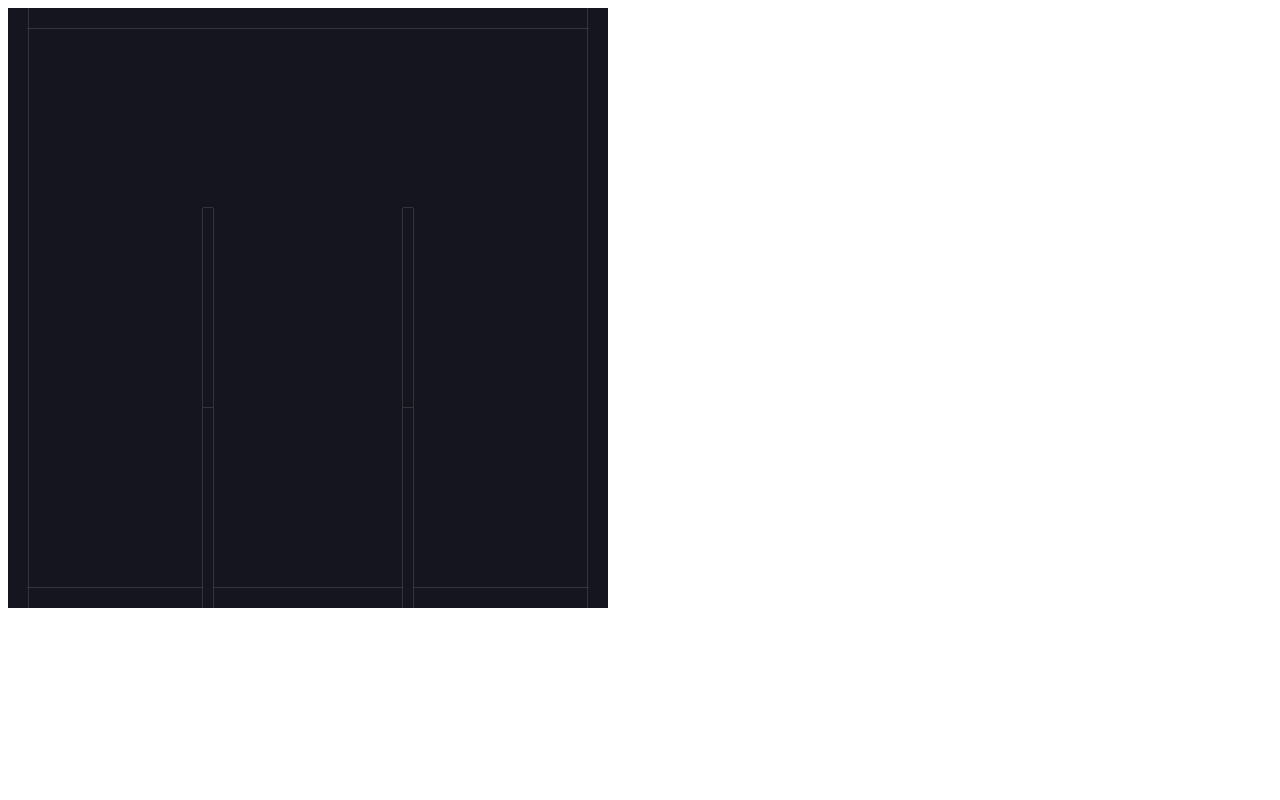
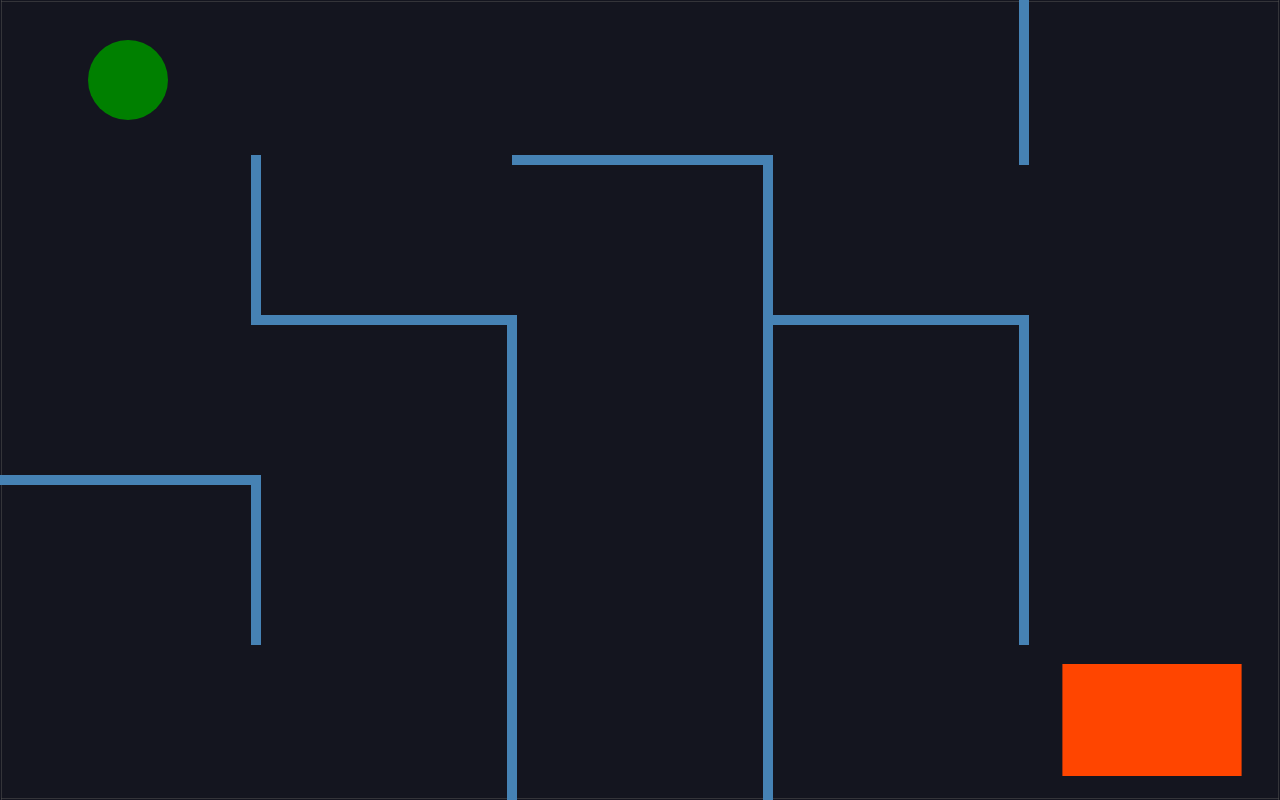
Before and after one commit to anthonyvelez/maze-game, a plain HTML site: page index.html in a window 1280 px wide. Drawn offline with nearby package versions, Linux system fonts and the light colour scheme; animation ran at ten frames a second.

Commit message:
Add ball, goal, movement and win annimation

```diff
--- a/index.html
+++ b/index.html
@@ -3,9 +3,33 @@
     <meta charset="UTF-8">
     <meta name="viewport" content="width=device-width, initial-scale=1.0">
     <script src="https://cdnjs.cloudflare.com/ajax/libs/matter-js/0.14.2/matter.min.js"></script>
+    <style>
+        body {
+            margin: 0
+        }
+        .hidden {
+            display: none !important;
+        }
+        h1 {
+            color: white;
+            font-size: 50px;
+        }
+        .winner {
+            display: flex;
+            justify-content: center;
+            align-items: center;
+            position: absolute;
+            z-index: 1;
+            height: 100vh;
+            width: 100vw;
+        }
+    </style>
     <title>Maze Game</title>
 </head>
 <body>
+    <div class="winner hidden">
+        <h1>You Win!</h1>
+    </div>
 
 <script src="index.js"></script>
 </body>
--- a/index.js
+++ b/index.js
@@ -1,12 +1,15 @@
-const { Engine, Render, Runner, World, Bodies } = Matter;
+const { Engine, Render, Runner, World, Bodies, Body, Events } = Matter;
 
-const cells = 3;
-const width = 600;
-const height = 600;
+const cellsHorizontal = 5;
+const cellsVertical = 5;
+const width = window.innerWidth;
+const height = window.innerHeight;
 
-const unitLength = width / cells;
+const unitLengthX = width / cellsHorizontal;
+const unitLengthY = height / cellsVertical;
 
 const engine = Engine.create();
+engine.world.gravity.y = 0;
 const { world } = engine;
 const render = Render.create({
 	element : document.body,
@@ -21,16 +24,16 @@ const render = Render.create({
 Render.run(render);
 Runner.run(Runner.create(), engine);
 
-//Walls
+//Borders
 const walls = [
 	//top
-	Bodies.rectangle(width / 2, 0, width, 40, { isStatic: true }),
+	Bodies.rectangle(width / 2, 0, width, 2, { isStatic: true }),
 	//bottom
-	Bodies.rectangle(width / 2, height, width, 40, { isStatic: true }),
+	Bodies.rectangle(width / 2, height, width, 2, { isStatic: true }),
 	//left
-	Bodies.rectangle(0, height / 2, 40, height, { isStatic: true }),
+	Bodies.rectangle(0, height / 2, 2, height, { isStatic: true }),
 	//right
-	Bodies.rectangle(width, height / 2, 40, height, { isStatic: true })
+	Bodies.rectangle(width, height / 2, 2, height, { isStatic: true })
 ];
 
 World.add(world, walls);
@@ -51,12 +54,12 @@ const shuffle = (arr) => {
 	return arr;
 };
 
-const grid = Array(cells).fill(null).map(() => Array(cells).fill(false));
-const verticals = Array(cells).fill(null).map(() => Array(cells - 1).fill(false));
-const horizontals = Array(cells - 1).fill(null).map(() => Array(cells).fill(false));
+const grid = Array(cellsVertical).fill(null).map(() => Array(cellsHorizontal).fill(false));
+const verticals = Array(cellsVertical).fill(null).map(() => Array(cellsHorizontal - 1).fill(false));
+const horizontals = Array(cellsVertical - 1).fill(null).map(() => Array(cellsHorizontal).fill(false));
 
-const startRow = Math.floor(Math.random() * cells);
-const startColumn = Math.floor(Math.random() * cells);
+const startRow = Math.floor(Math.random() * cellsVertical);
+const startColumn = Math.floor(Math.random() * cellsHorizontal);
 
 const stepThroughCell = (row, column) => {
 	//if we have visited the cell at [row, column] then return
@@ -97,7 +100,7 @@ const stepThroughCell = (row, column) => {
 		] = neighbor;
 
 		//Check if neighbor is out of bounds
-		if (nextRow < 0 || nextRow >= cells || nextColumn < 0 || nextColumn >= cells) {
+		if (nextRow < 0 || nextRow >= cellsVertical || nextColumn < 0 || nextColumn >= cellsHorizontal) {
 			continue;
 		}
 
@@ -130,12 +133,16 @@ horizontals.forEach((row, rowIndex) => {
 		}
 
 		const wall = Bodies.rectangle(
-			columnIndex * unitLength + unitLength / 2,
-			rowIndex * unitLength + unitLength,
-			unitLength,
+			columnIndex * unitLengthX + unitLengthX / 2,
+			rowIndex * unitLengthY + unitLengthY,
+			unitLengthX,
 			10,
 			{
-				isStatic : true
+				label    : 'wall',
+				isStatic : true,
+				render   : {
+					fillStyle : 'steelblue'
+				}
 			}
 		);
 		World.add(world, wall);
@@ -149,14 +156,79 @@ verticals.forEach((row, rowIndex) => {
 		}
 
 		const wall = Bodies.rectangle(
-			columnIndex * unitLength + unitLength,
-			rowIndex * unitLength + unitLength / 2,
+			columnIndex * unitLengthX + unitLengthX,
+			rowIndex * unitLengthY + unitLengthY / 2,
 			10,
-			unitLength,
+			unitLengthY + 10,
 			{
-				isStatic : true
+				label    : 'wall',
+				isStatic : true,
+				render   : {
+					fillStyle : 'steelblue'
+				}
 			}
 		);
 		World.add(world, wall);
 	});
 });
+
+//goal
+const goal = Bodies.rectangle(width - unitLengthX / 2, height - unitLengthY / 2, unitLengthX * 0.7, unitLengthY * 0.7, {
+	label    : 'goal',
+	isStatic : true,
+	render   : {
+		fillStyle : 'orangered'
+	}
+});
+World.add(world, goal);
+
+//ball
+const ballRadius = Math.min(unitLengthX, unitLengthY) / 4;
+
+const ball = Bodies.circle(unitLengthX / 2, unitLengthY / 2, ballRadius, {
+	label  : 'ball',
+	render : {
+		fillStyle : 'green'
+	}
+});
+World.add(world, ball);
+
+document.addEventListener('keydown', (event) => {
+	const { x, y } = ball.velocity;
+
+	if (event.keyCode === 87) {
+		Body.setVelocity(ball, { x, y: y - 5 });
+	}
+
+	if (event.keyCode === 68) {
+		Body.setVelocity(ball, { x: x + 5, y });
+	}
+
+	if (event.keyCode === 83) {
+		Body.setVelocity(ball, { x, y: y + 5 });
+	}
+
+	if (event.keyCode === 65) {
+		Body.setVelocity(ball, { x: x - 5, y });
+	}
+});
+
+//Win Condition
+Events.on(engine, 'collisionStart', (event) => {
+	event.pairs.forEach((collision) => {
+		const labels = [
+			'ball',
+			'goal'
+		];
+
+		if (labels.includes(collision.bodyA.label) && labels.includes(collision.bodyB.label)) {
+			document.querySelector('.winner').classList.remove('hidden');
+			world.gravity.y = 1;
+			world.bodies.forEach((body) => {
+				if (body.label === 'wall') {
+					Body.setStatic(body, false);
+				}
+			});
+		}
+	});
+});
```
